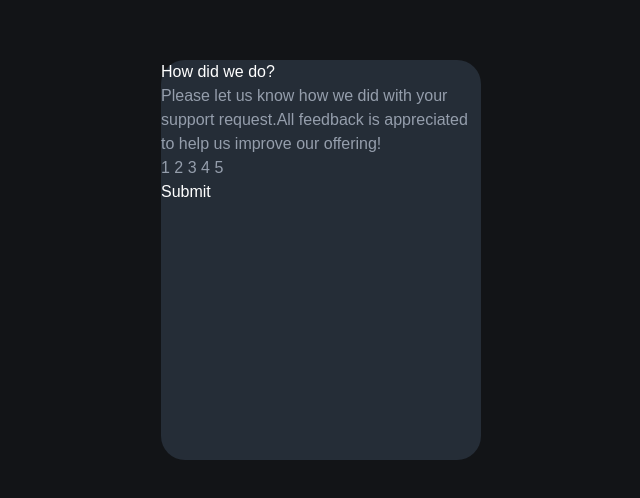
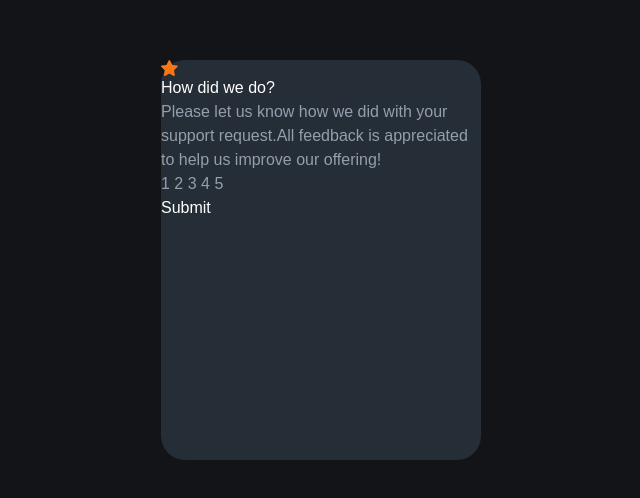
Before and after one commit to tcmak217/interactive-rating-component, a React (Create React App) app: page / in a window 1280 px wide. Shown: the part 140-638 px from the top of the page, without its empty margins (319-959 px from the left). Built offline with nearby package versions, Linux system fonts and the light colour scheme.

Commit message:
feat: add star image

```diff
--- a/src/components/RatingCard/RatingCard.tsx
+++ b/src/components/RatingCard/RatingCard.tsx
@@ -1,8 +1,12 @@
 import React from "react"
+import startIcon from "../../images/icon-star.svg"
 
 function RatingCard() {
   return (
     <div className="bg-dark-blue max-w-[320px] w-[90%] h-[400px] rounded-3xl">
+      <div>
+        <img src={startIcon} alt="" />
+      </div>
       <div className="text-white">How did we do?</div>
       <div className="text-light-grey">
         Please let us know how we did with your support request.All feedback is appreciated to help
```
